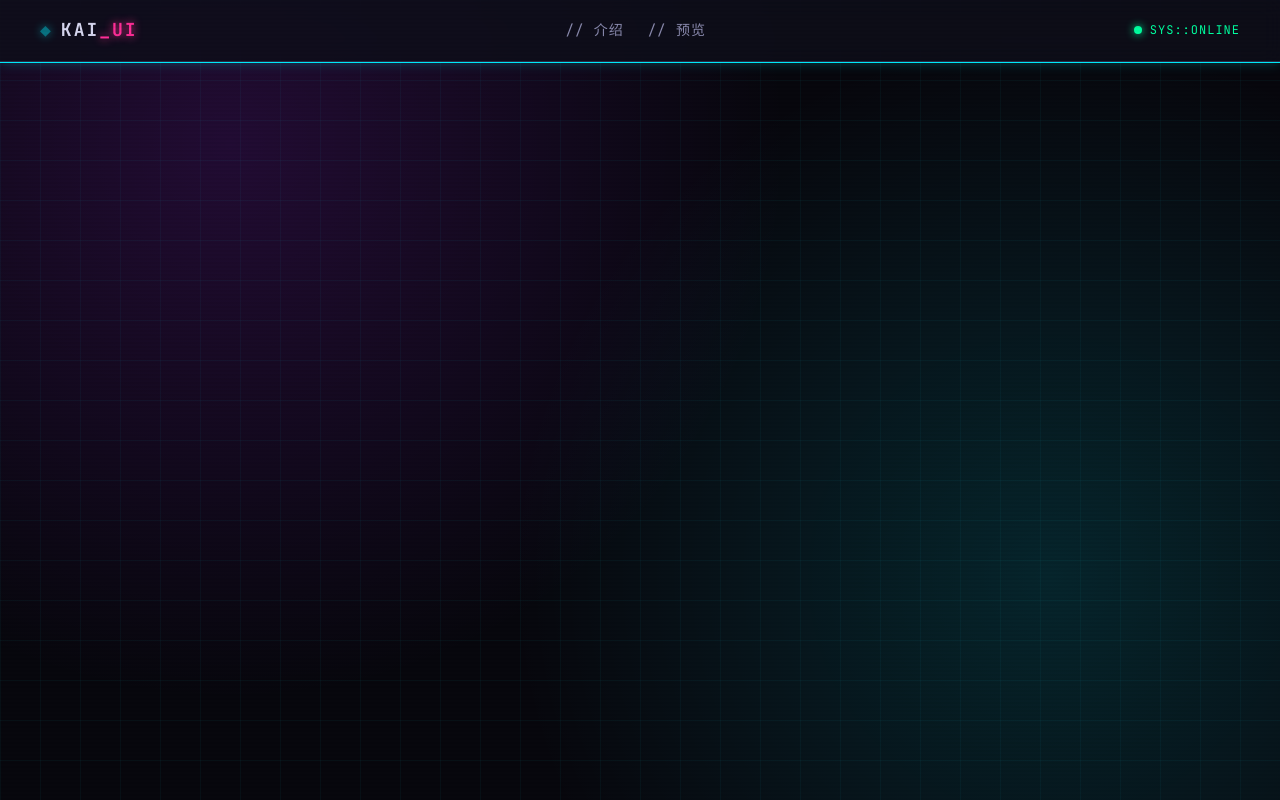
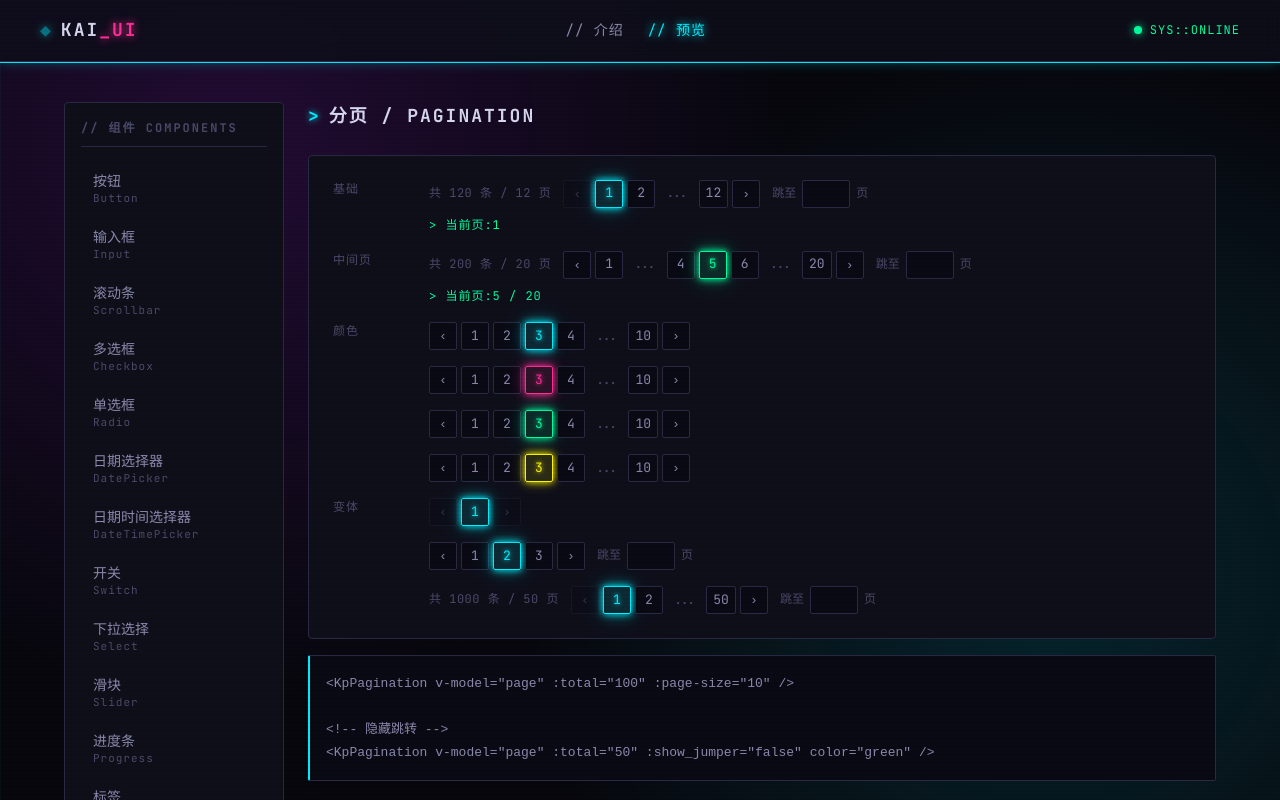
Before and after one commit to tiankainobug/kai-ui, a Vue app: page /preview/pagination in a window 1280 px wide. Shown: the top 800 px of the page. Built offline with nearby package versions, Linux system fonts and the light colour scheme.

Commit message:
feat(pagination): 添加赛博朋克风格分页组件及预览页面

```diff
--- /dev/null
+++ b/src/components/Pagination.vue
@@ -0,0 +1,205 @@
+<script setup lang="ts">
+import { computed } from 'vue'
+
+// 赛博朋克分页器:页码 / 省略号 / 快速跳转 / 每页条数
+interface Props {
+  modelValue?: number
+  total?: number
+  page_size?: number
+  show_jumper?: boolean
+  show_total?: boolean
+  color?: 'cyan' | 'magenta' | 'green' | 'yellow'
+}
+
+const props = withDefaults(defineProps<Props>(), {
+  modelValue: 1,
+  total: 0,
+  page_size: 10,
+  show_jumper: true,
+  show_total: true,
+  color: 'cyan'
+})
+
+const emit = defineEmits<{
+  'update:modelValue': [value: number]
+  change: [page: number, page_size: number]
+}>()
+
+// 总页数
+const page_count = computed(() => Math.max(1, Math.ceil(props.total / props.page_size)))
+
+// 跳转到指定页(钳制到有效范围)
+const go = (p: number) => {
+  const target = Math.max(1, Math.min(page_count.value, p))
+  if (target === props.modelValue) return
+  emit('update:modelValue', target)
+  emit('change', target, props.page_size)
+}
+
+// 计算展示的页码列表:当前页附近 + 首尾 + 省略号
+const page_list = computed<(number | string)[]>(() => {
+  const cur = props.modelValue
+  const total_pages = page_count.value
+  // 总页数少时全部展示
+  if (total_pages <= 7) {
+    return Array.from({ length: total_pages }, (_, i) => i + 1)
+  }
+  const list: (number | string)[] = [1]
+  // 当前页附近的页码窗口
+  const start = Math.max(2, cur - 1)
+  const end = Math.min(total_pages - 1, cur + 1)
+  if (start > 2) list.push('...')
+  for (let i = start; i <= end; i++) list.push(i)
+  if (end < total_pages - 1) list.push('...')
+  list.push(total_pages)
+  return list
+})
+</script>
+
+<template>
+  <div class="kp-pagination" :class="`kp-pagination--${color}`">
+    <!-- 总数 -->
+    <span v-if="show_total" class="kp-pagination__total">
+      共 {{ total }} 条 / {{ page_count }} 页
+    </span>
+
+    <!-- 上一页 -->
+    <button
+      class="kp-pagination__btn"
+      :disabled="modelValue <= 1"
+      @click="go(modelValue - 1)"
+    >‹</button>
+
+    <!-- 页码列表 -->
+    <span
+      v-for="(p, i) in page_list"
+      :key="i"
+      class="kp-pagination__item"
+      :class="{ 'is-active': p === modelValue, 'is-ellipsis': p === '...' }"
+      @click="typeof p === 'number' && go(p)"
+    >{{ p }}</span>
+
+    <!-- 下一页 -->
+    <button
+      class="kp-pagination__btn"
+      :disabled="modelValue >= page_count"
+      @click="go(modelValue + 1)"
+    >›</button>
+
+    <!-- 快速跳转 -->
+    <span v-if="show_jumper" class="kp-pagination__jumper">
+      跳至
+      <input
+        class="kp-pagination__input"
+        type="number"
+        min="1"
+        :max="page_count"
+        @keyup.enter="go(parseInt(($event.target as HTMLInputElement).value))"
+      />
+      页
+    </span>
+  </div>
+</template>
+
+<style scoped>
+.kp-pagination {
+  display: flex;
+  align-items: center;
+  gap: var(--space-xs);
+  font-family: var(--font-mono);
+  font-size: 13px;
+}
+
+/* 颜色变量 */
+.kp-pagination--cyan    { --kp-c: var(--neon-cyan);    --kp-c-glow: var(--glow-cyan);    --kp-c-fill: rgba(0, 240, 255, 0.12); }
+.kp-pagination--magenta { --kp-c: var(--neon-magenta); --kp-c-glow: var(--glow-magenta); --kp-c-fill: rgba(255, 46, 151, 0.12); }
+.kp-pagination--green   { --kp-c: var(--neon-green);   --kp-c-glow: var(--glow-green);   --kp-c-fill: rgba(0, 255, 159, 0.12); }
+.kp-pagination--yellow  { --kp-c: var(--neon-yellow);  --kp-c-glow: 0 0 7px #fff700, 0 0 14px rgba(255, 247, 0, 0.4); --kp-c-fill: rgba(255, 247, 0, 0.12); }
+
+/* 总数文字 */
+.kp-pagination__total {
+  margin-right: var(--space-sm);
+  color: var(--text-muted);
+  font-size: 12px;
+  letter-spacing: 0.5px;
+}
+
+/* 按钮 / 页码项通用 */
+.kp-pagination__btn,
+.kp-pagination__item {
+  display: inline-flex;
+  align-items: center;
+  justify-content: center;
+  min-width: 28px;
+  height: 28px;
+  padding: 0 6px;
+  border: 1px solid var(--border-color);
+  border-radius: var(--radius-sm);
+  background: var(--bg-input);
+  color: var(--text-secondary);
+  cursor: pointer;
+  transition: all var(--transition-fast);
+}
+.kp-pagination__btn:hover:not(:disabled),
+.kp-pagination__item:hover:not(.is-active):not(.is-ellipsis) {
+  border-color: var(--kp-c);
+  color: var(--kp-c);
+}
+
+/* 禁用按钮 */
+.kp-pagination__btn:disabled {
+  opacity: 0.3;
+  cursor: not-allowed;
+}
+
+/* 省略号 */
+.kp-pagination__item.is-ellipsis {
+  border: none;
+  background: transparent;
+  cursor: default;
+  color: var(--text-muted);
+}
+
+/* 激活页 */
+.kp-pagination__item.is-active {
+  border-color: var(--kp-c);
+  background: var(--kp-c-fill);
+  color: var(--kp-c);
+  text-shadow: 0 0 5px var(--kp-c);
+  box-shadow: var(--kp-c-glow);
+}
+
+/* 跳转输入 */
+.kp-pagination__jumper {
+  display: flex;
+  align-items: center;
+  gap: 6px;
+  margin-left: var(--space-sm);
+  color: var(--text-muted);
+  font-size: 12px;
+}
+.kp-pagination__input {
+  width: 48px;
+  height: 28px;
+  padding: 0 4px;
+  border: 1px solid var(--border-color);
+  border-radius: var(--radius-sm);
+  background: var(--bg-input);
+  color: var(--text-primary);
+  font-family: var(--font-mono);
+  font-size: 12px;
+  text-align: center;
+  outline: none;
+  transition: border-color var(--transition-fast);
+  /* 隐藏数字输入的旋钮 */
+  -moz-appearance: textfield;
+}
+.kp-pagination__input::-webkit-outer-spin-button,
+.kp-pagination__input::-webkit-inner-spin-button {
+  -webkit-appearance: none;
+  margin: 0;
+}
+.kp-pagination__input:focus {
+  border-color: var(--kp-c);
+}
+</style>
--- /dev/null
+++ b/src/components/PaginationShowcase.vue
@@ -0,0 +1,103 @@
+<script setup lang="ts">
+import { ref } from 'vue'
+import Pagination from '@/components/Pagination.vue'
+import CodeBlock from '@/components/CodeBlock.vue'
+import ApiTable from '@/components/ApiTable.vue'
+import { props_columns, slots_columns, events_columns } from '@/data/api-columns'
+
+const current = ref(1)
+const current2 = ref(5)
+const current3 = ref(1)
+
+const pagination_code = `<KpPagination v-model="page" :total="100" :page-size="10" />
+
+<!-- 隐藏跳转 -->
+<KpPagination v-model="page" :total="50" :show_jumper="false" color="green" />`
+
+const pagination_props: Record<string, string>[] = [
+  { prop: 'modelValue', desc: '当前页(配合 v-model)', type: 'Number', default: '1', options: '-' },
+  { prop: 'total', desc: '总条数', type: 'Number', default: '0', options: '-' },
+  { prop: 'page_size', desc: '每页条数', type: 'Number', default: '10', options: '-' },
+  { prop: 'show_jumper', desc: '显示快速跳转', type: 'Boolean', default: 'true', options: '-' },
+  { prop: 'show_total', desc: '显示总数', type: 'Boolean', default: 'true', options: '-' },
+  { prop: 'color', desc: '霓虹色', type: 'String', default: 'cyan', options: 'cyan / magenta / green / yellow' }
+]
+const pagination_slots: Record<string, string>[] = [
+  { name: '-', desc: '暂无插槽' }
+]
+const pagination_events: Record<string, string>[] = [
+  { name: 'update:modelValue', desc: '当前页变化(配合 v-model)', param: '(value: Number)' },
+  { name: 'change', desc: '页码变化时触发', param: '(page: Number, page_size: Number)' }
+]
+</script>
+
+<template>
+  <section class="kp-section">
+    <h2 class="kp-section__title">分页 / PAGINATION</h2>
+
+    <div class="kp-demo">
+      <div>
+        <span class="kp-label">基础</span>
+        <div class="kp-pagination-wrap">
+          <Pagination v-model="current" :total="120" :page_size="10" color="cyan" />
+          <p class="preview__echo">&gt; 当前页:{{ current }}</p>
+        </div>
+      </div>
+
+      <div>
+        <span class="kp-label">中间页</span>
+        <div class="kp-pagination-wrap">
+          <Pagination v-model="current2" :total="200" :page_size="10" color="green" />
+          <p class="preview__echo">&gt; 当前页:{{ current2 }} / 20</p>
+        </div>
+      </div>
+
+      <div>
+        <span class="kp-label">颜色</span>
+        <div class="kp-pagination-stack">
+          <Pagination :model-value="3" :total="100" color="cyan" :show_jumper="false" :show_total="false" />
+          <Pagination :model-value="3" :total="100" color="magenta" :show_jumper="false" :show_total="false" />
+          <Pagination :model-value="3" :total="100" color="green" :show_jumper="false" :show_total="false" />
+          <Pagination :model-value="3" :total="100" color="yellow" :show_jumper="false" :show_total="false" />
+        </div>
+      </div>
+
+      <div>
+        <span class="kp-label">变体</span>
+        <div class="kp-pagination-stack">
+          <Pagination :model-value="1" :total="5" color="cyan" :show_jumper="false" :show_total="false" />
+          <Pagination :model-value="2" :total="30" color="cyan" :show_total="false" />
+          <Pagination v-model="current3" :total="1000" :page_size="20" color="cyan" />
+        </div>
+      </div>
+    </div>
+
+    <CodeBlock :code="pagination_code" />
+
+    <div class="preview__api">
+      <ApiTable title="Props" :columns="props_columns" :rows="pagination_props" />
+      <ApiTable title="Slots" :columns="slots_columns" :rows="pagination_slots" />
+      <ApiTable title="Events" :columns="events_columns" :rows="pagination_events" />
+    </div>
+  </section>
+</template>
+
+<style scoped>
+.kp-pagination-wrap {
+  display: flex;
+  flex-direction: column;
+  gap: var(--space-sm);
+}
+
+.kp-pagination-stack {
+  display: flex;
+  flex-direction: column;
+  gap: var(--space-md);
+}
+
+.preview__echo {
+  font-size: 12px;
+  color: var(--neon-green);
+  letter-spacing: 1px;
+}
+</style>
--- a/src/pages/Preview.vue
+++ b/src/pages/Preview.vue
@@ -29,7 +29,8 @@ const menu_items = [
   { path: '/preview/empty', label: '空状态', en: 'Empty' },
   { path: '/preview/skeleton', label: '骨架屏', en: 'Skeleton' },
   { path: '/preview/avatar', label: '头像', en: 'Avatar' },
-  { path: '/preview/rate', label: '评分', en: 'Rate' }
+  { path: '/preview/rate', label: '评分', en: 'Rate' },
+  { path: '/preview/pagination', label: '分页', en: 'Pagination' }
 ]
 </script>
 
--- a/src/router/index.ts
+++ b/src/router/index.ts
@@ -28,6 +28,7 @@ import EmptyShowcase from '@/components/EmptyShowcase.vue'
 import SkeletonShowcase from '@/components/SkeletonShowcase.vue'
 import AvatarShowcase from '@/components/AvatarShowcase.vue'
 import RateShowcase from '@/components/RateShowcase.vue'
+import PaginationShowcase from '@/components/PaginationShowcase.vue'
 
 const router = createRouter({
   history: createWebHistory(),
@@ -66,7 +67,8 @@ const router = createRouter({
         { path: 'empty', name: 'preview-empty', component: EmptyShowcase, meta: { title: '空状态' } },
         { path: 'skeleton', name: 'preview-skeleton', component: SkeletonShowcase, meta: { title: '骨架屏' } },
         { path: 'avatar', name: 'preview-avatar', component: AvatarShowcase, meta: { title: '头像' } },
-        { path: 'rate', name: 'preview-rate', component: RateShowcase, meta: { title: '评分' } }
+        { path: 'rate', name: 'preview-rate', component: RateShowcase, meta: { title: '评分' } },
+        { path: 'pagination', name: 'preview-pagination', component: PaginationShowcase, meta: { title: '分页' } }
       ]
     }
   ]
```
Also changed, not shown: 1 other file (tests, documents, lock files or other folders).
